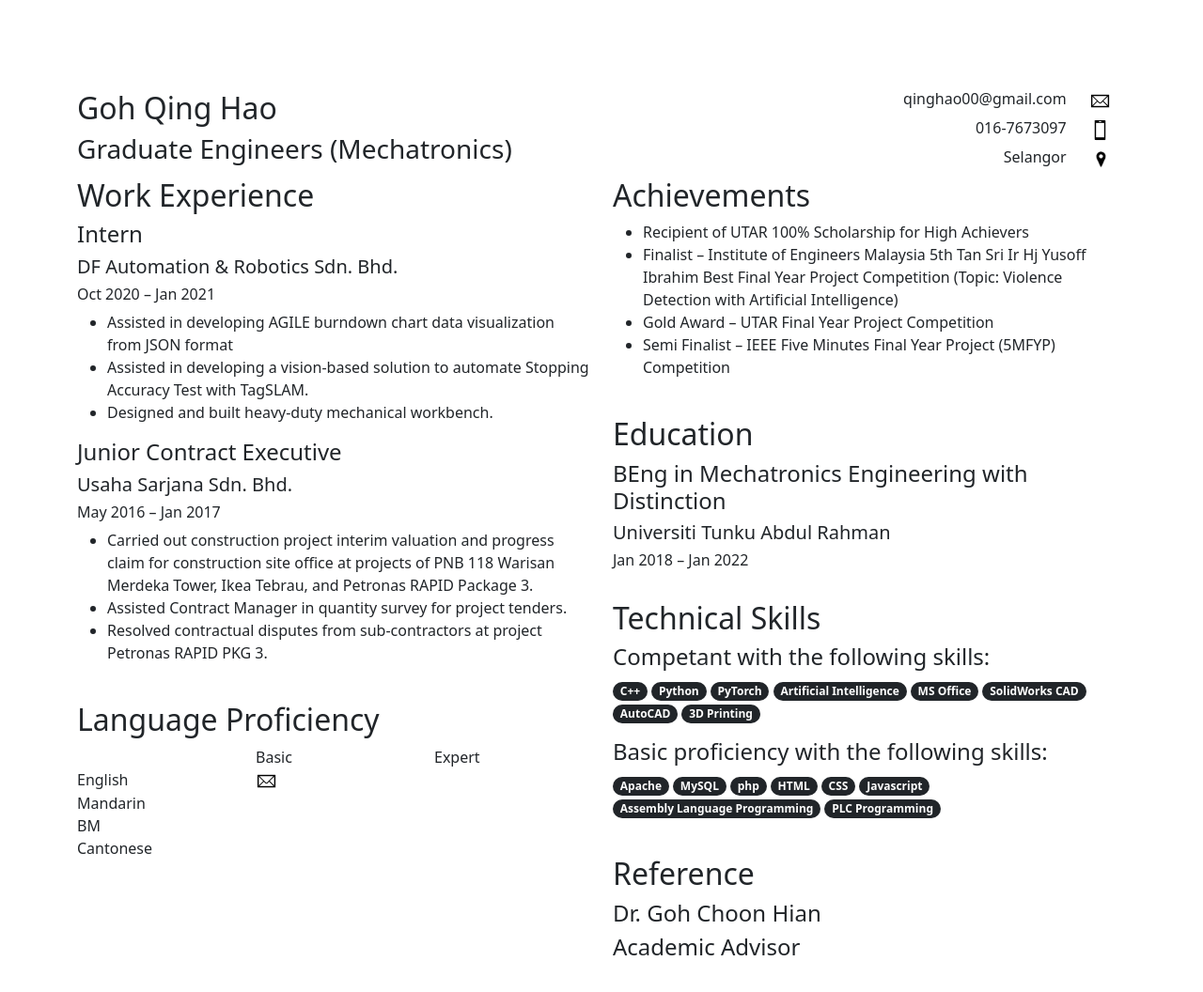
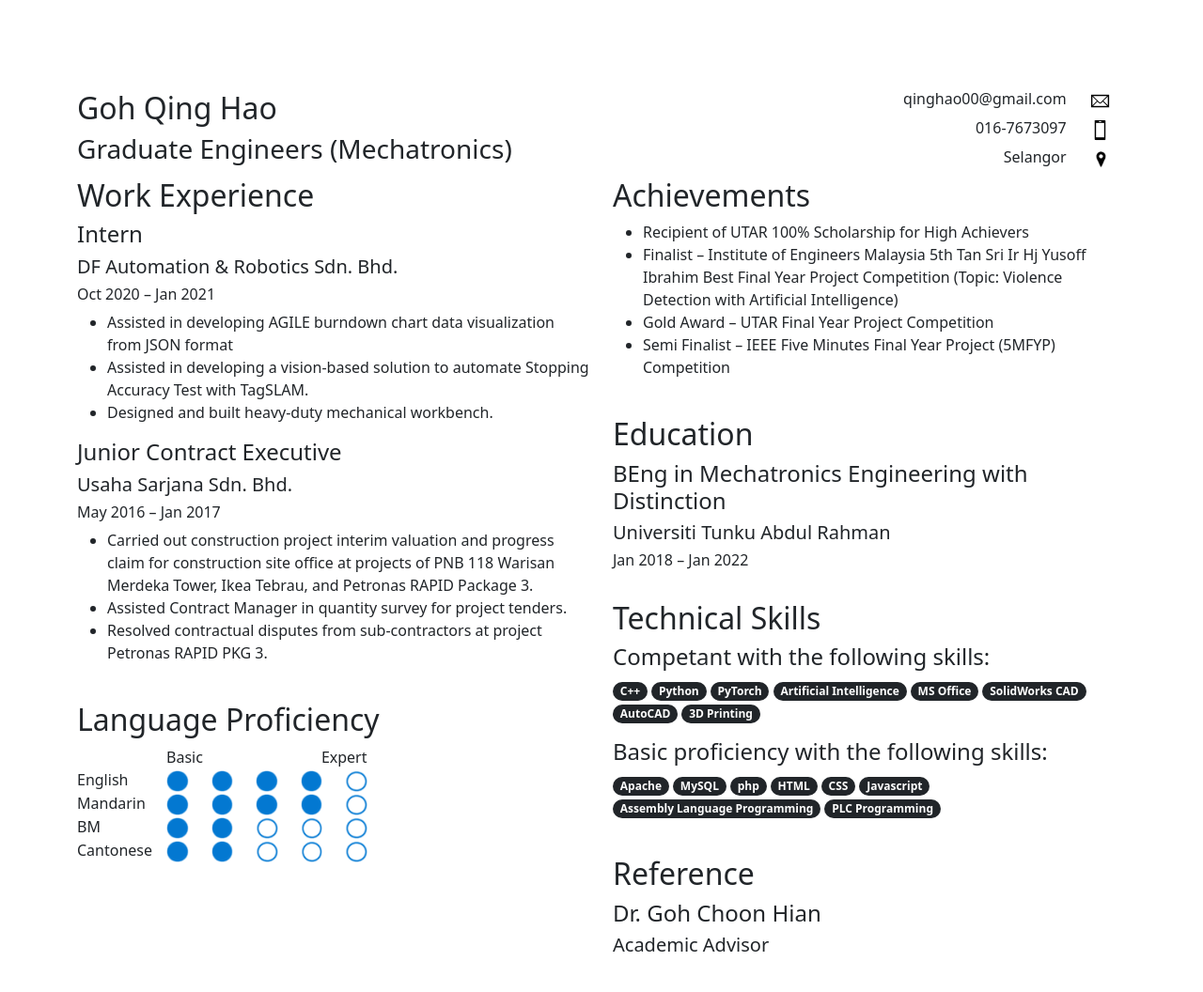
Before and after one commit to xiao0002/resume, a website built with webpack: page src/index.html in a window 1280 px wide. Shown: the whole page at 94% size. Built offline with nearby package versions, Linux system fonts and the light colour scheme.

Commit message:
1 file modified

```diff
--- a/src/index.html
+++ b/src/index.html
@@ -4,6 +4,10 @@
     <!-- Required meta tags -->
     <meta charset="utf-8" />
     <meta name="viewport" content="width=device-width, initial-scale=1" />
+    <!-- Title -->
+    <title>Bootstrap 5 with Masonry!</title>
+    <!-- Scripts -->
+    <script src="/index.js"></script>
     <!-- Bootstrap CSS -->
     <link
       href="https://cdn.jsdelivr.net/npm/bootstrap@5.1.0/dist/css/bootstrap.min.css"
@@ -11,7 +15,6 @@
       integrity="sha384-KyZXEAg3QhqLMpG8r+8fhAXLRk2vvoC2f3B09zVXn8CA5QIVfZOJ3BCsw2P0p/We"
       crossorigin="anonymous"
     />
-    <title>Bootstrap 5 with Masonry!</title>
   </head>
 
   <body>
@@ -162,41 +165,173 @@
         </div>
         <div class="col">
           <h2>Language Proficiency</h2>
-          <div class="row justify-content-end">
-            <div class="col-4 text-start">Basic</div>
-            <div class="col-4 text-start">Expert</div>
+          <div class="row justify-content-start">
+            <div class="col-2 col-md-3 col-lg-2 text-start"></div>
+            <div class="col-2 text-start">Basic</div>
+            <div class="col-3 text-end">Expert</div>
           </div>
           <div class="row">
-            <div class="col-4">English</div>
-            <div class="col-8">
+            <div class="col-2 col-md-3 col-lg-2">English</div>
+            <div class="col-1">
               <img
                 class="img-fluid"
                 style="max-width: 100%"
-                src="./images/logo_mail.PNG"
+                src="./images/full_dot.png"
+              />
+            </div>
+            <div class="col-1">
+              <img
+                class="img-fluid"
+                style="max-width: 100%"
+                src="./images/full_dot.png"
+              />
+            </div>
+            <div class="col-1">
+              <img
+                class="img-fluid"
+                style="max-width: 100%"
+                src="./images/full_dot.png"
+              />
+            </div>
+            <div class="col-1">
+              <img
+                class="img-fluid"
+                style="max-width: 100%"
+                src="./images/full_dot.png"
+              />
+            </div>
+            <div class="col-1">
+              <img
+                class="img-fluid"
+                style="max-width: 100%"
+                src="./images/empty_dot.png"
               />
             </div>
           </div>
           <div class="row">
-            <div class="col-4">Mandarin</div>
-            <div class="col-8"></div>
+            <div class="col-2 col-md-3 col-lg-2">Mandarin</div>
+            <div class="col-1">
+              <img
+                class="img-fluid"
+                style="max-width: 100%"
+                src="./images/full_dot.png"
+              />
+            </div>
+            <div class="col-1">
+              <img
+                class="img-fluid"
+                style="max-width: 100%"
+                src="./images/full_dot.png"
+              />
+            </div>
+            <div class="col-1">
+              <img
+                class="img-fluid"
+                style="max-width: 100%"
+                src="./images/full_dot.png"
+              />
+            </div>
+            <div class="col-1">
+              <img
+                class="img-fluid"
+                style="max-width: 100%"
+                src="./images/full_dot.png"
+              />
+            </div>
+            <div class="col-1">
+              <img
+                class="img-fluid"
+                style="max-width: 100%"
+                src="./images/empty_dot.png"
+              />
+            </div>
           </div>
           <div class="row">
-            <div class="col-4">BM</div>
-            <div class="col-8"></div>
+            <div class="col-2 col-md-3 col-lg-2">BM</div>
+            <div class="col-1">
+              <img
+                class="img-fluid"
+                style="max-width: 100%"
+                src="./images/full_dot.png"
+              />
+            </div>
+            <div class="col-1">
+              <img
+                class="img-fluid"
+                style="max-width: 100%"
+                src="./images/full_dot.png"
+              />
+            </div>
+            <div class="col-1">
+              <img
+                class="img-fluid"
+                style="max-width: 100%"
+                src="./images/empty_dot.png"
+              />
+            </div>
+            <div class="col-1">
+              <img
+                class="img-fluid"
+                style="max-width: 100%"
+                src="./images/empty_dot.png"
+              />
+            </div>
+            <div class="col-1">
+              <img
+                class="img-fluid"
+                style="max-width: 100%"
+                src="./images/empty_dot.png"
+              />
+            </div>
           </div>
           <div class="row">
-            <div class="col-4">Cantonese</div>
-            <div class="col-8"></div>
+            <div class="col-2 col-md-3 col-lg-2">Cantonese</div>
+            <div class="col-1">
+              <img
+                class="img-fluid"
+                style="max-width: 100%"
+                src="./images/full_dot.png"
+              />
+            </div>
+            <div class="col-1">
+              <img
+                class="img-fluid"
+                style="max-width: 100%"
+                src="./images/full_dot.png"
+              />
+            </div>
+            <div class="col-1">
+              <img
+                class="img-fluid"
+                style="max-width: 100%"
+                src="./images/empty_dot.png"
+              />
+            </div>
+            <div class="col-1">
+              <img
+                class="img-fluid"
+                style="max-width: 100%"
+                src="./images/empty_dot.png"
+              />
+            </div>
+            <div class="col-1">
+              <img
+                class="img-fluid"
+                style="max-width: 100%"
+                src="./images/empty_dot.png"
+              />
+            </div>
           </div>
         </div>
         <div class="col">
           <h2>Reference</h2>
           <h4>Dr. Goh Choon Hian</h4>
-          <h4>Academic Advisor</h4>
+          <h5>Academic Advisor</h5>
         </div>
       </div>
     </div>
 
+    <!-- Scripts -->
     <!-- Bootstrap Bundle with Popper -->
     <script
       src="https://cdn.jsdelivr.net/npm/bootstrap@5.1.0/dist/js/bootstrap.bundle.min.js"
@@ -205,5 +340,6 @@
     ></script>
     <!-- Masonry scripts-->
     <script src="https://unpkg.com/masonry-layout@4/dist/masonry.pkgd.min.js"></script>
+    <script src="https://cdn.jsdelivr.net/npm/handlebars@latest/dist/handlebars.js"></script>
   </body>
 </html>
```
